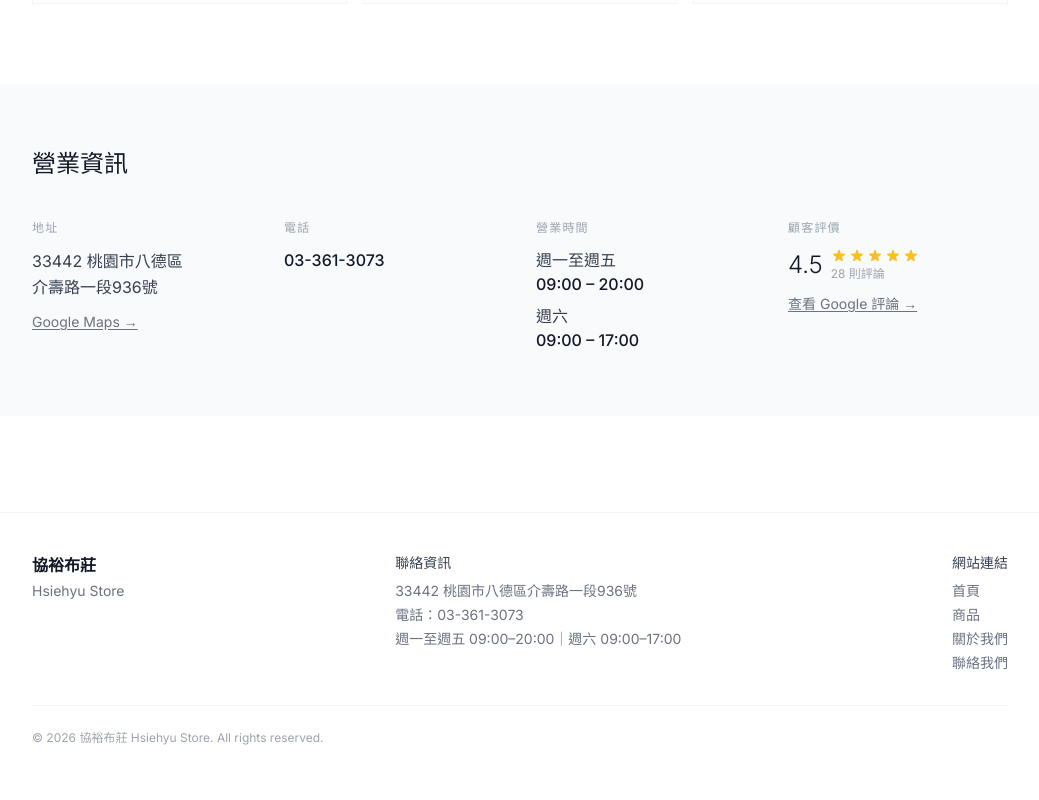
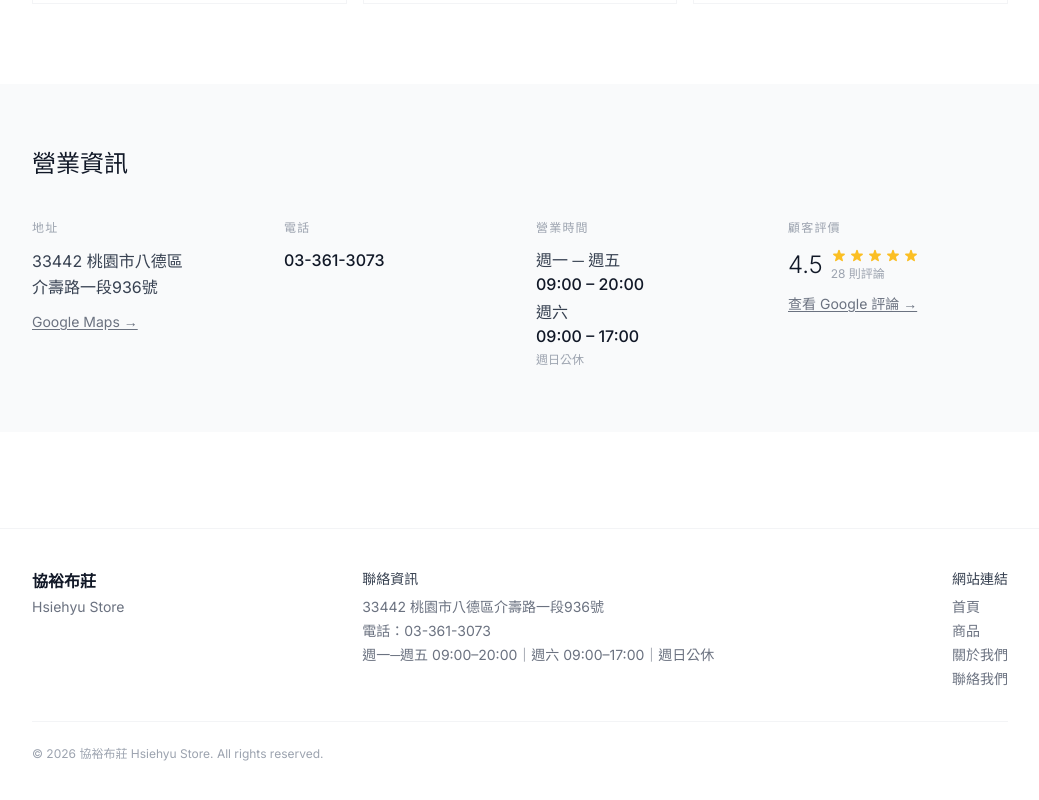
Before and after one commit to jayin92/hsiehyu, a Next.js app: page / in a window 1280 px wide. Shown: the part 1383-2183 px from the top of the page, without its empty margins (120-1159 px from the left). Built offline with nearby package versions, Linux system fonts and the light colour scheme.

Commit message:
fix: cleaner business hours display

```diff
--- a/app/contact/page.tsx
+++ b/app/contact/page.tsx
@@ -47,7 +47,7 @@
             <p className="text-xs tracking-widest text-gray-400 uppercase mb-4">營業時間</p>
             <div className="space-y-2">
               <div className="flex justify-between text-gray-700 py-2 border-b border-gray-100">
-                <span>週一至週五</span>
+                <span>週一 ─ 週五</span>
                 <span className="font-medium">09:00 – 20:00</span>
               </div>
               <div className="flex justify-between text-gray-700 py-2 border-b border-gray-100">
@@ -56,7 +56,7 @@
               </div>
               <div className="flex justify-between text-gray-400 py-2 border-b border-gray-100">
                 <span>週日</span>
-                <span>休息</span>
+                <span>公休</span>
               </div>
             </div>
           </div>
--- a/app/page.tsx
+++ b/app/page.tsx
@@ -107,10 +107,11 @@
             </div>
             <div>
               <p className="text-xs tracking-widest text-gray-400 uppercase mb-3">營業時間</p>
-              <p className="text-gray-700">週一至週五</p>
+              <p className="text-gray-700">週一 ─ 週五</p>
               <p className="text-gray-900 font-medium">09:00 – 20:00</p>
-              <p className="text-gray-700 mt-2">週六</p>
+              <p className="text-gray-700 mt-1">週六</p>
               <p className="text-gray-900 font-medium">09:00 – 17:00</p>
+              <p className="text-xs text-gray-400 mt-1">週日公休</p>
             </div>
             <div>
               <p className="text-xs tracking-widest text-gray-400 uppercase mb-3">顧客評價</p>
--- a/components/Footer.tsx
+++ b/components/Footer.tsx
@@ -14,7 +14,7 @@
             <p className="font-medium text-gray-700 mb-1">聯絡資訊</p>
             <p>33442 桃園市八德區介壽路一段936號</p>
             <p>電話：<a href="tel:03-361-3073" className="hover:text-gray-700">03-361-3073</a></p>
-            <p>週一至週五 09:00–20:00｜週六 09:00–17:00</p>
+            <p>週一─週五 09:00–20:00｜週六 09:00–17:00｜週日公休</p>
           </div>
 
           <div className="flex flex-col gap-1 text-sm">
```
